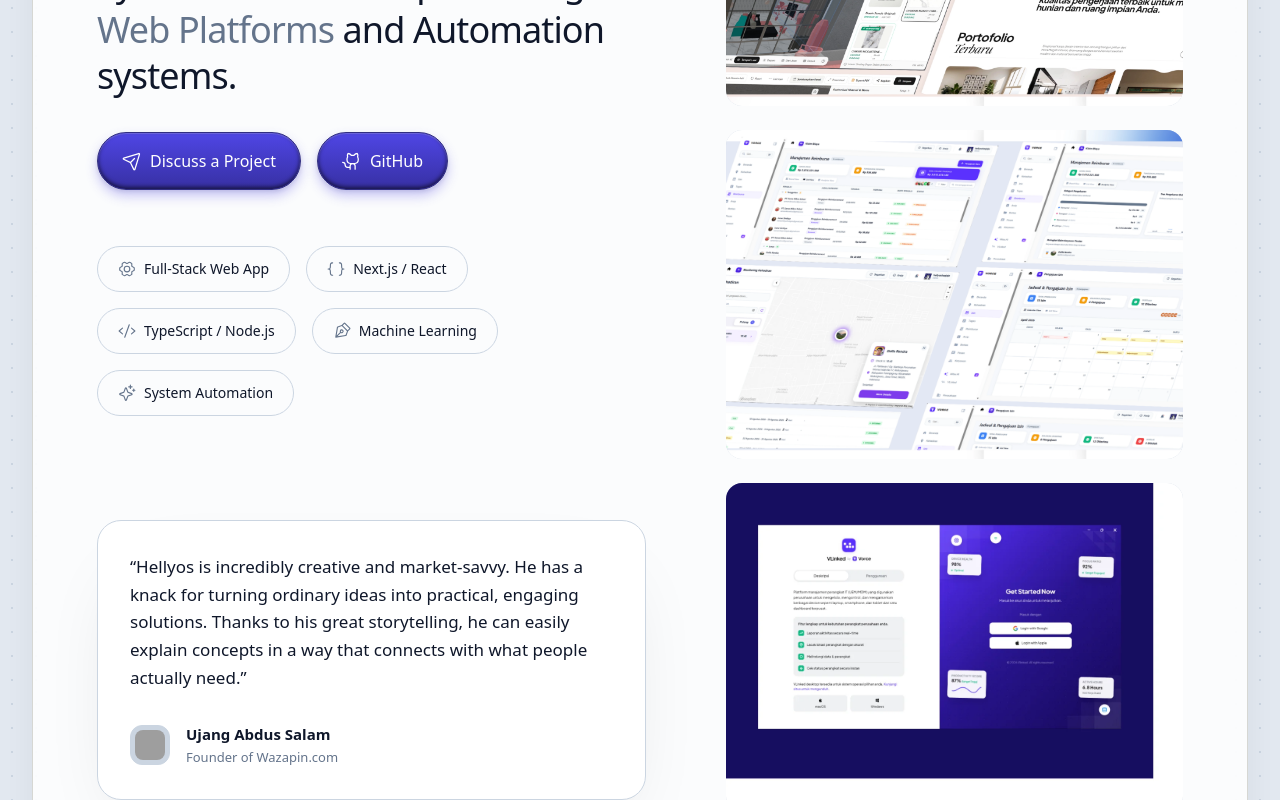
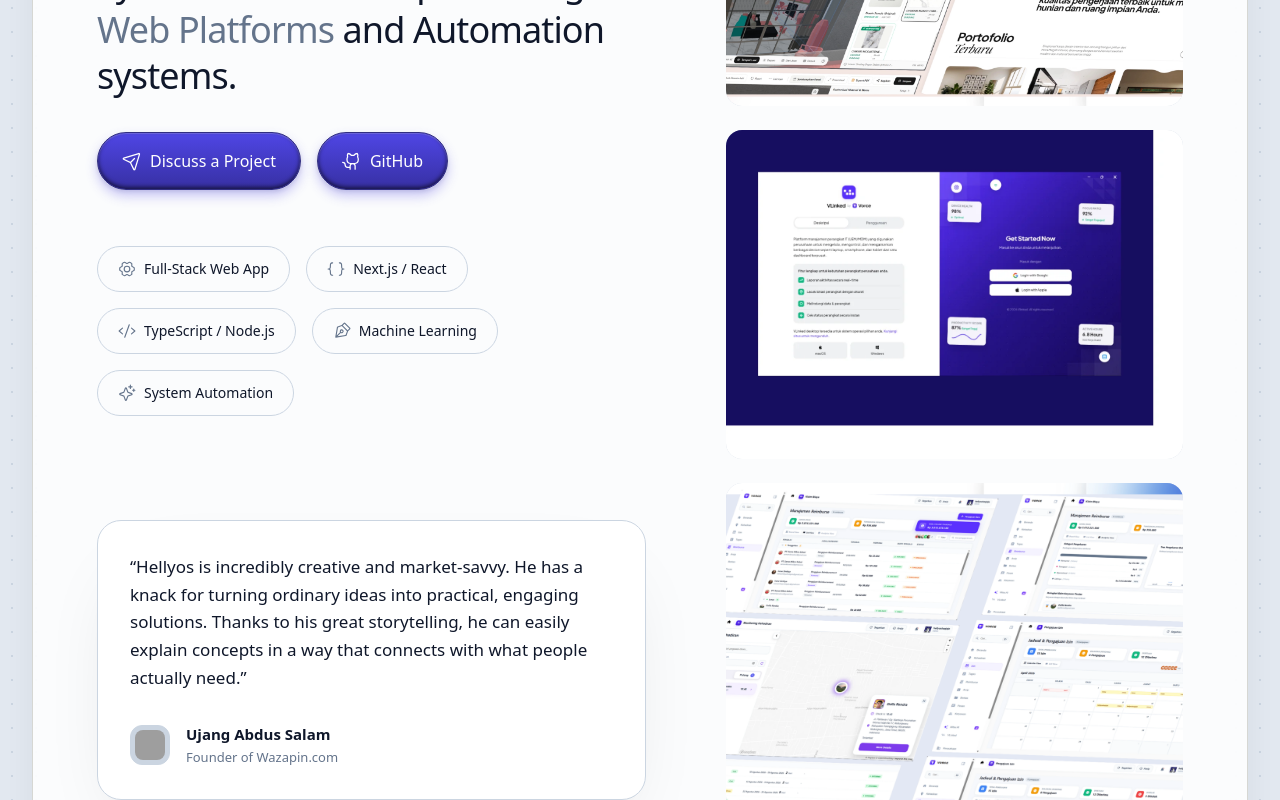
Before and after one commit to hellyoshaqiqie17/hellyoshaqiqie-site, a React (Vite) app: page / in a window 1280 px wide. Shown: the part 460-1260 px from the top of the page. Built offline with nearby package versions, Linux system fonts and the light colour scheme; grey boxes are pictures that could not be loaded; a web font is replaced by a local one.

Commit message:
feat(hero): set vLinked as middle card and VORCE HR Management as third card

```diff
--- a/src/data/page_settings.json
+++ b/src/data/page_settings.json
@@ -1,6 +1,6 @@
 {
   "avatarImage": "/fotoku.webp",
   "heroImageTop": "/assets/megah-interior-mockup.webp",
-  "heroImageMiddle": "/assets/vorcehr.webp",
-  "heroImageBottom": "/assets/vlinked_cards_mockup.webp"
+  "heroImageMiddle": "/assets/vlinked_cards_mockup.webp",
+  "heroImageBottom": "/assets/vorcehr.webp"
 }
--- a/src/pages/Home.jsx
+++ b/src/pages/Home.jsx
@@ -271,10 +271,10 @@ function HeroSection() {
           {loading || !pageSettings ? (
             <ImagePlaceholder />
           ) : (
-            <Link to="/project/vorce-hr-management" className="block w-full h-full relative group">
+            <Link to="/project/vlinked-desktop-agent" className="block w-full h-full relative group">
             <ProgressiveImage
               src={pageSettings.heroImageMiddle}
-              alt="VORCE — Enterprise Workforce & HR Management Platform"
+              alt="VLinked — Desktop Monitoring Agent"
               imgClassName="absolute inset-0 w-full h-full object-cover object-center transform hover:scale-[1.025]"
             />
           </Link>
@@ -290,10 +290,10 @@ function HeroSection() {
           {loading || !pageSettings ? (
             <ImagePlaceholder />
           ) : (
-            <Link to="/project/vlinked-desktop-agent" className="block w-full h-full relative group">
+            <Link to="/project/vorce-hr-management" className="block w-full h-full relative group">
             <ProgressiveImage
               src={pageSettings.heroImageBottom}
-              alt="Design engineer portfolio detail"
+              alt="VORCE — Enterprise Workforce & HR Management Platform"
               imgClassName="absolute inset-0 w-full h-full object-cover object-center transform hover:scale-[1.025]"
             />
           </Link>
```
